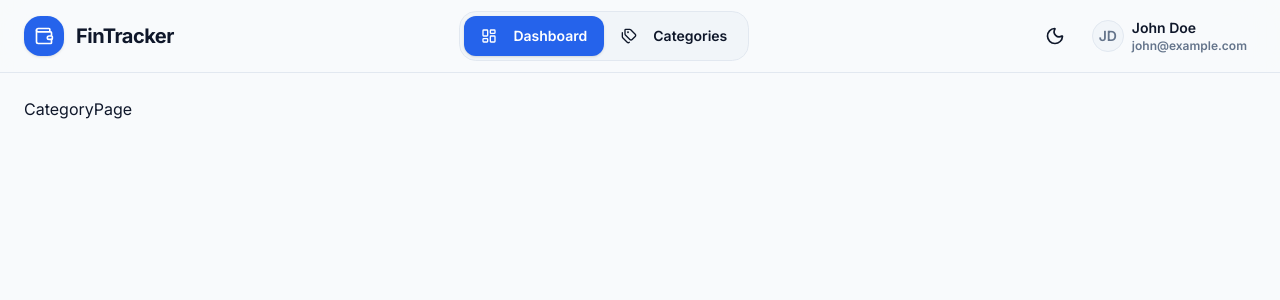
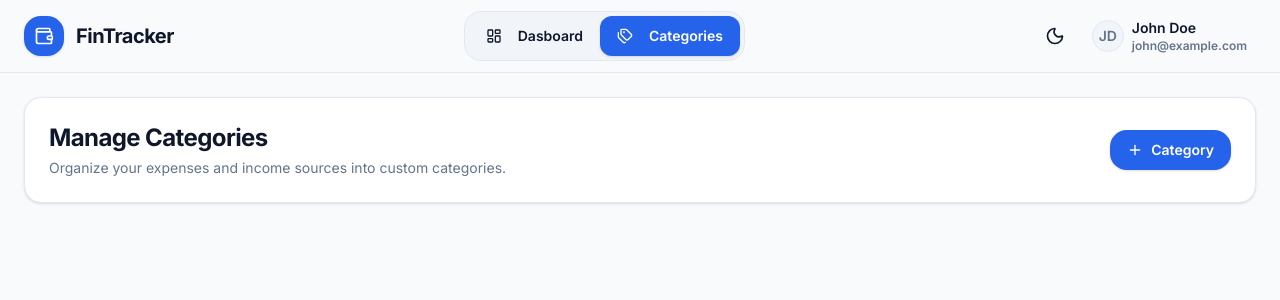
Before and after one commit to Adrianzky10/personal-finance-tracker, a Next.js app: page /categories in a window 1280 px wide. Shown: the top 300 px of the page. Built offline with nearby package versions, Linux system fonts and the light colour scheme.

Commit message:
refactor(navigation): improve navbar and active route state

```diff
--- a/src/app/(dashboard)/categories/page.tsx
+++ b/src/app/(dashboard)/categories/page.tsx
@@ -1,7 +1,16 @@
+import WelcomeBar from "@/components/dashboard/WelcomeBar";
 import React from "react";
 
 const CategoryPage = () => {
-  return <div>CategoryPage</div>;
+  return (
+    <main>
+      <WelcomeBar
+        type="categories"
+        title="Manage Categories"
+        description="Organize your expenses and income sources into custom categories."
+      />
+    </main>
+  );
 };
 
 export default CategoryPage;
--- /dev/null
+++ b/src/components/dashboard/Navigation/Navigation.constants.tsx
@@ -0,0 +1,18 @@
+import { LayoutDashboard, Tags } from "lucide-react";
+
+const NAVIGATION_CONSTANTS = [
+  {
+    key: "dashboard",
+    label: "Dasboard",
+    href: "/dashboard",
+    icon: <LayoutDashboard className="mr-2 h-4 w-4" />,
+  },
+  {
+    key: "categories",
+    label: "Categories",
+    href: "/categories",
+    icon: <Tags className="mr-2 h-4 w-4" />,
+  },
+];
+
+export default NAVIGATION_CONSTANTS;
--- a/src/components/dashboard/Navigation/Navigation.tsx
+++ b/src/components/dashboard/Navigation/Navigation.tsx
@@ -1,3 +1,5 @@
+"use client";
+
 import ModeToggle from "@/components/shared/ModeToggle";
 import { Avatar, AvatarFallback } from "@/components/ui/avatar";
 import { Button } from "@/components/ui/button";
@@ -8,17 +10,13 @@ import {
   DropdownMenuSeparator,
   DropdownMenuTrigger,
 } from "@/components/ui/dropdown-menu";
-import {
-  LayoutDashboard,
-  LogOut,
-  Settings,
-  Tags,
-  User,
-  Wallet,
-} from "lucide-react";
+import { LogOut, Settings, User, Wallet } from "lucide-react";
 import Link from "next/link";
+import NAVIGATION_CONSTANTS from "./Navigation.constants";
+import { usePathname } from "next/navigation";
 
 const Navigation = () => {
+  const pathname = usePathname();
   return (
     <header className="sticky top-0 z-40 border-b border-border bg-background/80 backdrop-blur-xl">
       <div className="mx-auto flex h-18 max-w-7xl items-center justify-between px-6">
@@ -33,19 +31,21 @@ const Navigation = () => {
 
         {/* Navigation */}
         <nav className="hidden md:flex items-center rounded-xl border border-border bg-muted p-1">
-          <Link href={"/dashboard"}>
-            <Button variant="default" className="rounded-lg cursor-pointer">
-              <LayoutDashboard className="mr-2 h-4 w-4" />
-              Dashboard
-            </Button>
-          </Link>
+          {NAVIGATION_CONSTANTS.map((nav) => {
+            const isActive = pathname === nav.href;
 
-          <Link href={"/categories"}>
-            <Button variant="ghost" className="rounded-lg cursor-pointer">
-              <Tags className="mr-2 h-4 w-4" />
-              Categories
-            </Button>
-          </Link>
+            return (
+              <Link key={nav.key} href={nav.href}>
+                <Button
+                  variant={isActive ? "default" : "ghost"}
+                  className="rounded-lg cursor-pointer"
+                >
+                  {nav.icon}
+                  {nav.label}
+                </Button>
+              </Link>
+            );
+          })}
         </nav>
 
         {/* Right */}
```
